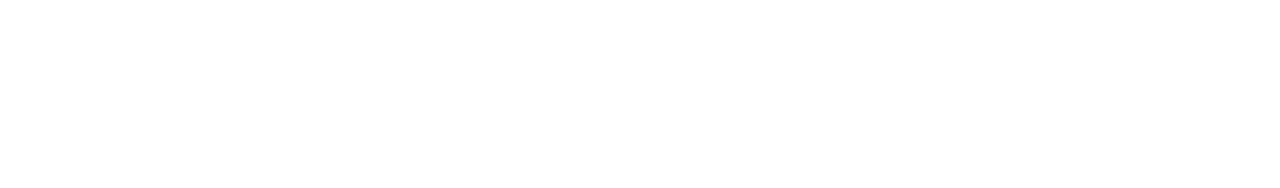
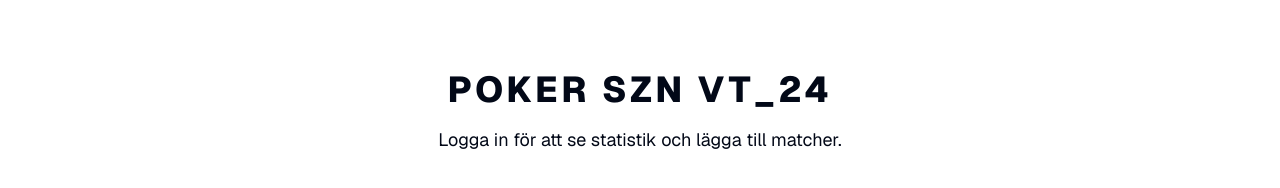
Before and after one commit to FKnorring/poker-szn, a Next.js app: page /edit in a window 1280 px wide. Shown: the part 288-476 px from the top of the page. Built offline with nearby package versions, Linux system fonts and the light colour scheme; no server answers; the database is empty.

Commit message:
Added auth protected editing

```diff
--- /dev/null
+++ b/app/api/auth/[kindeAuth]/route.js
@@ -0,0 +1,2 @@
+import { handleAuth } from "@kinde-oss/kinde-auth-nextjs/server";
+export const GET = handleAuth();
--- a/app/edit/page.tsx
+++ b/app/edit/page.tsx
@@ -6,8 +6,45 @@
 import { BarChart2 } from "lucide-react";
 import { GeistMono } from "geist/font/mono";
 import { Heart, Spade, Diamond, Club } from "lucide-react";
+import { getKindeServerSession } from "@kinde-oss/kinde-auth-nextjs/server";
+import { LoginLink } from "@kinde-oss/kinde-auth-nextjs/components";
 
 export default async function EditGames() {
+  const { isAuthenticated, getPermissions } = getKindeServerSession();
+
+  const authenticated = await isAuthenticated();
+  if (!authenticated) {
+    return (
+      <div className="flex items-center justify-center h-full gap-4 flex-col">
+        <h1 className="text-4xl font-extrabold tracking-widest">
+          POKER SZN VT_24
+        </h1>
+        <LoginLink className="text-lg text-center">
+          Logga in för att se statistik och lägga till matcher.
+        </LoginLink>
+      </div>
+    );
+  }
+
+  const permissions = await getPermissions();
+  if (permissions && !permissions.permissions.includes("edit")) {
+    return (
+      <div className="flex items-center justify-center h-full gap-4 flex-col">
+        <h1 className="text-4xl font-extrabold tracking-widest">
+          POKER SZN VT_24
+        </h1>
+        <p className="text-lg text-center">
+          Du har inte tillräckliga rättigheter för att redigera matcher.
+        </p>
+        <Link href="/">
+          <Button className="gap-2">
+            Gå tillbaka till statisik <BarChart2 size={16} />
+          </Button>
+        </Link>
+      </div>
+    );
+  }
+
   const _games = await getGames();
   const games = _games.sort((a, b) => b.date.getTime() - a.date.getTime());
   const players = await getPlayers();
--- a/package.json
+++ b/package.json
@@ -9,6 +9,7 @@
     "lint": "next lint"
   },
   "dependencies": {
+    "@kinde-oss/kinde-auth-nextjs": "^2.1.13",
     "@prisma/client": "^5.9.1",
     "@radix-ui/react-collapsible": "^1.0.3",
     "@radix-ui/react-dialog": "^1.0.5",
```
Also changed, not shown: 2 other files (tests, documents, lock files or other folders).
